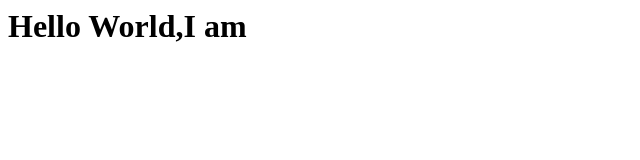
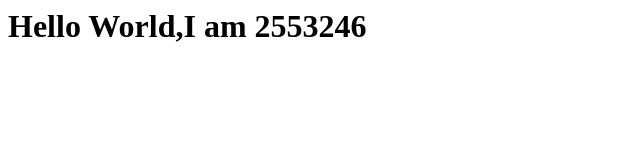
Before and after one commit to MaryamJacob/lab1, a plain HTML site: page index.html in a window 1280 px wide. Shown: the whole page, without its empty margins (0-640 px from the left). Drawn offline with Linux system fonts and the light colour scheme.

Commit message:
Update index.html

```diff
--- a/index.html
+++ b/index.html
@@ -1,6 +1,6 @@
 <html>
   <head><title>About Me</title></head>
   <body>
-    <h1>Hello World,I am <student-id></student-id></h1>
+    <h1>Hello World,I am 2553246</h1>
   </body>
 </html>
```
